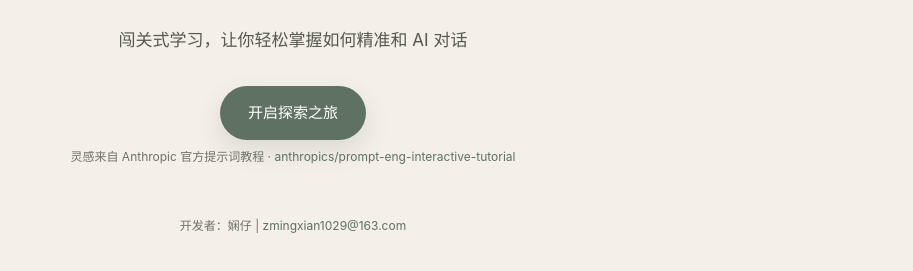
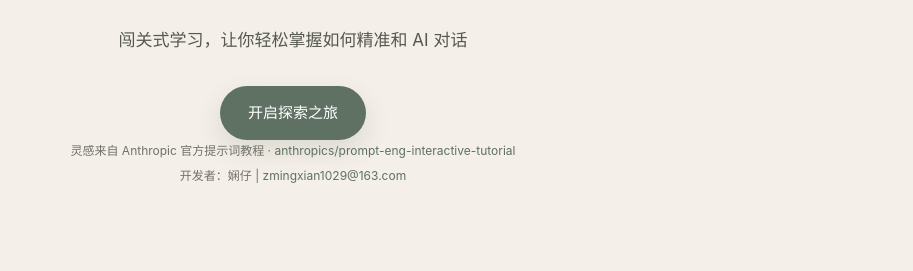
Before and after one commit to zmingxian1029/ai-prompt-game, a plain HTML site: page index.html in a window 1280 px wide. Shown: the part 575-846 px from the top of the page, without its empty margins (347-1260 px from the left). Drawn offline with Linux system fonts and the light colour scheme.

Commit message:
Tighten welcome credit spacing

```diff
--- a/css/style.css
+++ b/css/style.css
@@ -275,7 +275,8 @@ main {
 
 .welcome-foot { margin-top: 42px; text-align: center; }
 .w-source, .w-dev { margin: 6px 0; color: var(--muted); font-size: 12px; }
-.welcome .w-dev { margin-top: 48px; }
+.welcome .w-source { margin: 0 0 4px; }
+.welcome .w-dev { margin: 0; }
 
 .overview { padding: clamp(48px, 7vw, 80px) 0 24px; text-align: center; }
 .overview-title {
```
